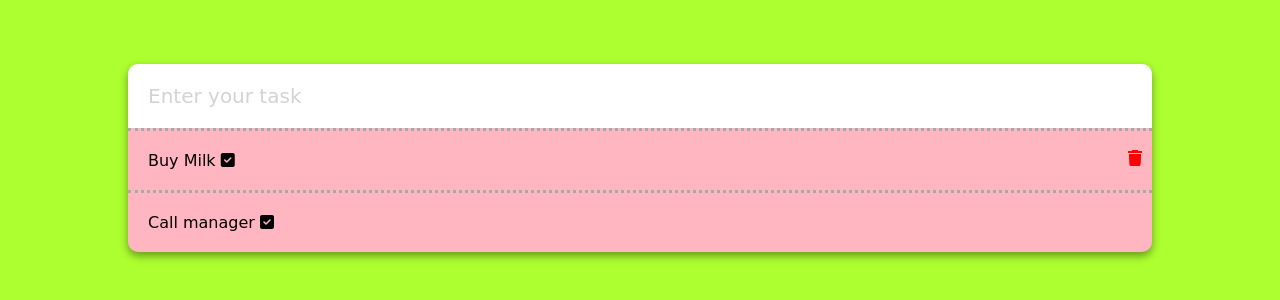
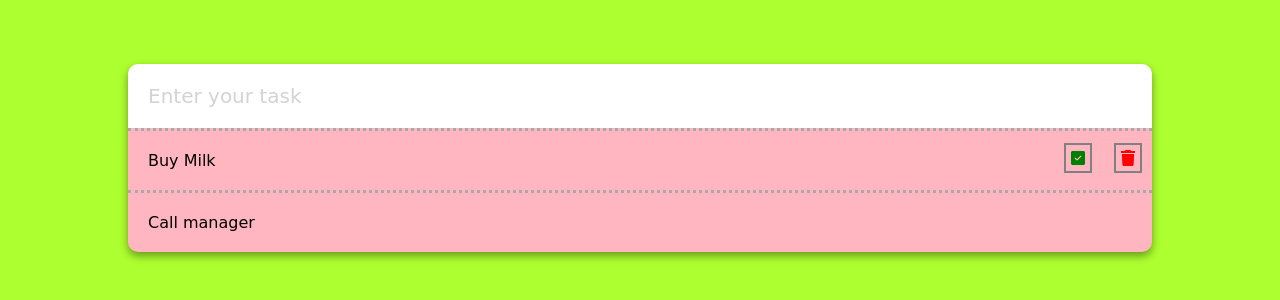
Before and after one commit to kibeetfelix/To_Do_List, a plain HTML site: page index.html in a window 1280 px wide. Shown: the part 176-476 px from the top of the page. Drawn offline with Linux system fonts and the light colour scheme.

Commit message:
styling the check box icon

```diff
--- a/styles.css
+++ b/styles.css
@@ -48,4 +48,17 @@ body {
     top: 50%;
     transform: translateY(-50%);
     cursor: pointer;
+    border: solid 2px grey;
+    padding: 5px;
 }
+
+.list li .fa-check-square {
+    color: green;
+    position: absolute;
+    right: 60px;
+    top: 50%;
+    transform: translateY(-50%);
+    cursor: pointer;
+    border: solid 2px grey;
+    padding: 5px;
+}
```
